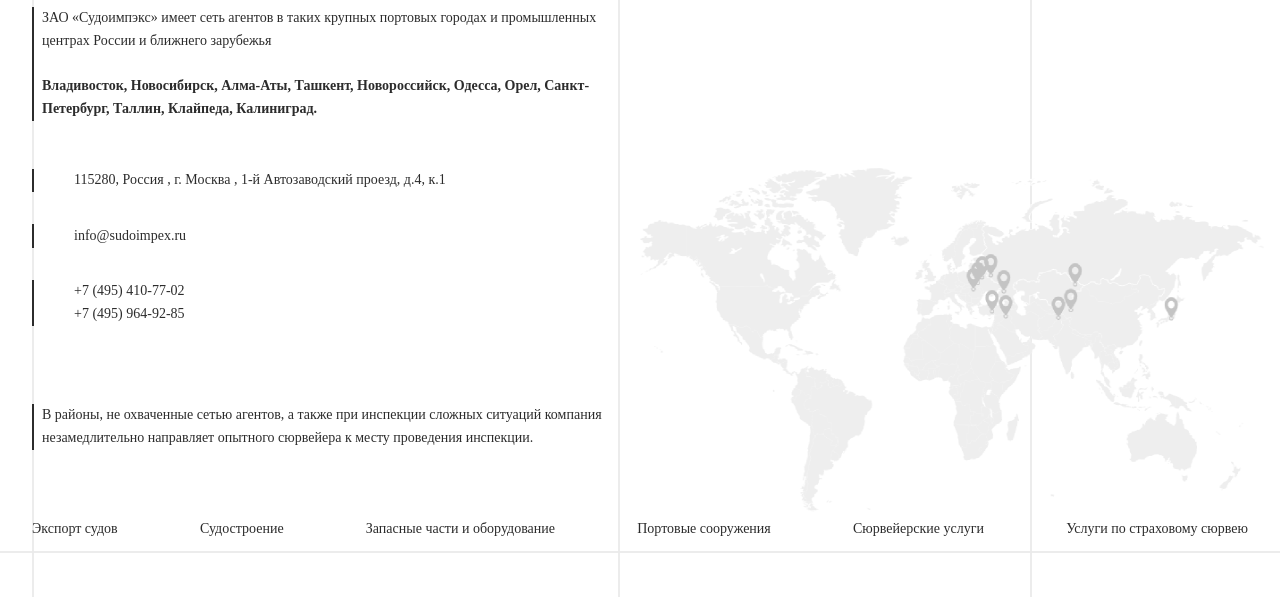
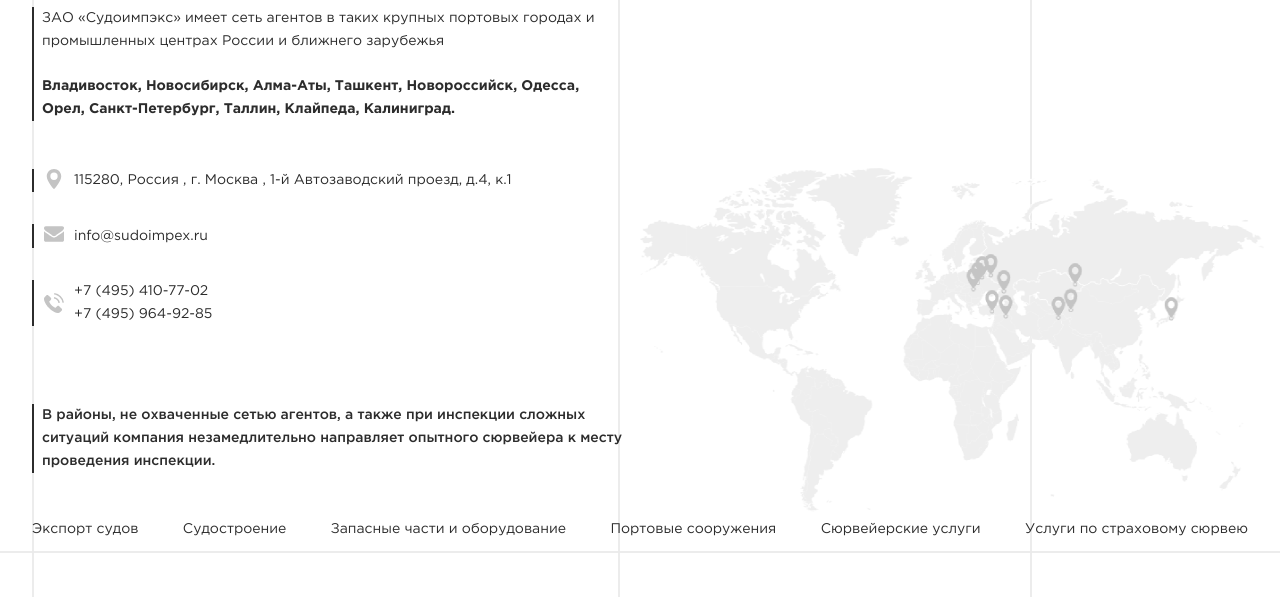
Before and after one commit to Artyom2510/sudoimpex, a website: page contacts.html in a window 1280 px wide. Shown: the part 203-800 px from the top of the page. Drawn offline with Linux system fonts and the light colour scheme; the site is published under a folder, as on GitHub Pages, so addresses that start at the root find nothing; files whose address does not match are found by name.

Commit message:
исправил пути к картинкам

```diff
--- a/sass/_page-all.sass
+++ b/sass/_page-all.sass
@@ -24,7 +24,7 @@
 		padding-top: 224px
 		width: 100%
 		height: 100vh
-		background: url("/img/main-bg.png") 50% 50% / cover no-repeat
+		background: url("#{$url-img}/main-bg.png") 50% 50% / cover no-repeat
 	&__contacts
 		margin-top: 150px
 
@@ -511,7 +511,7 @@
 	&__location
 		margin-bottom: 32px
 		&::after
-			background: url("/img/icon-svg/mark.svg") 50% 50% no-repeat
+			background: url("#{$url-img}/icon-svg/mark.svg") 50% 50% no-repeat
 	&__email
 		display: inline-block
 		margin-bottom: 32px
@@ -521,7 +521,7 @@
 			color: $ac
 			text-decoration: none
 		&::after
-			background: url("/img/icon-svg/message.svg") 50% 50% no-repeat
+			background: url("#{$url-img}/icon-svg/message.svg") 50% 50% no-repeat
 	&__phone
 		margin-bottom: 78px
 		span
@@ -529,7 +529,7 @@
 		&::after
 			top: 50%
 			transform: translateY(-50%)
-			background: url("/img/icon-svg/phone.svg") 50% 50% no-repeat
+			background: url("#{$url-img}/icon-svg/phone.svg") 50% 50% no-repeat
 	&__bottom-desc
 		font-family: "GothamPro-Medium"
 	&__map
--- a/sass/_ui.sass
+++ b/sass/_ui.sass
@@ -168,7 +168,7 @@
 	// 	display: inline-block
 	// 	width: 100%
 	// 	height: 100%
-	// 	background: url("/img/icon-svg/arrow.svg") 50% 50% / cover no-repeat
+	// 	background: url("#{$url-img}/icon-svg/arrow.svg") 50% 50% / cover no-repeat
 	// 	transition: all .3s ease
 	span
 		position: absolute
--- a/sass/_vars.scss
+++ b/sass/_vars.scss
@@ -1,7 +1,7 @@
 // Общие настройки
 $font-formats: ("eot", "woff", "ttf"); // Доступны в snippets - eot, woff2, woff, ttf, svg
-$url-img: '/img';
-$url-font: '/fonts';
+$url-img: 'img';
+$url-font: 'fonts';
 
 // Переменные цветов
 $ac: #0075ff;
```
Also changed, not shown: index.html (+5 -5 lines), css/main.css.
